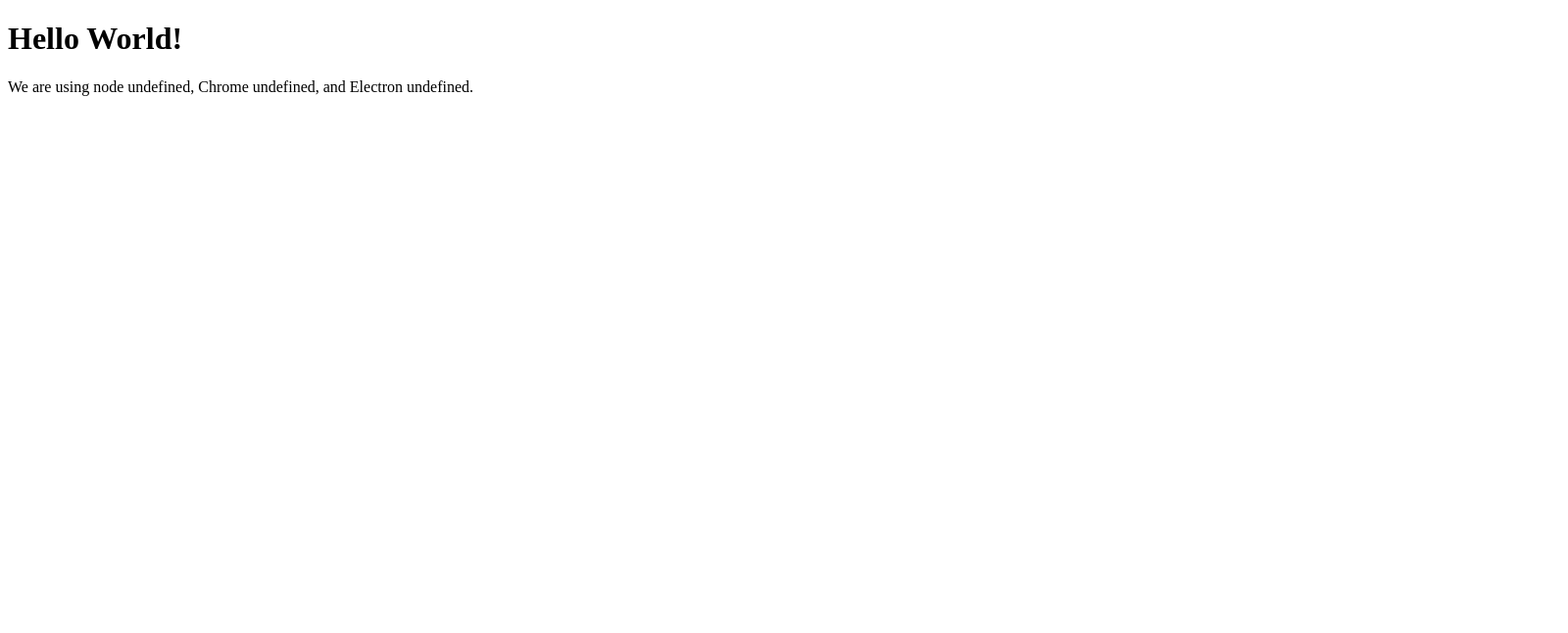
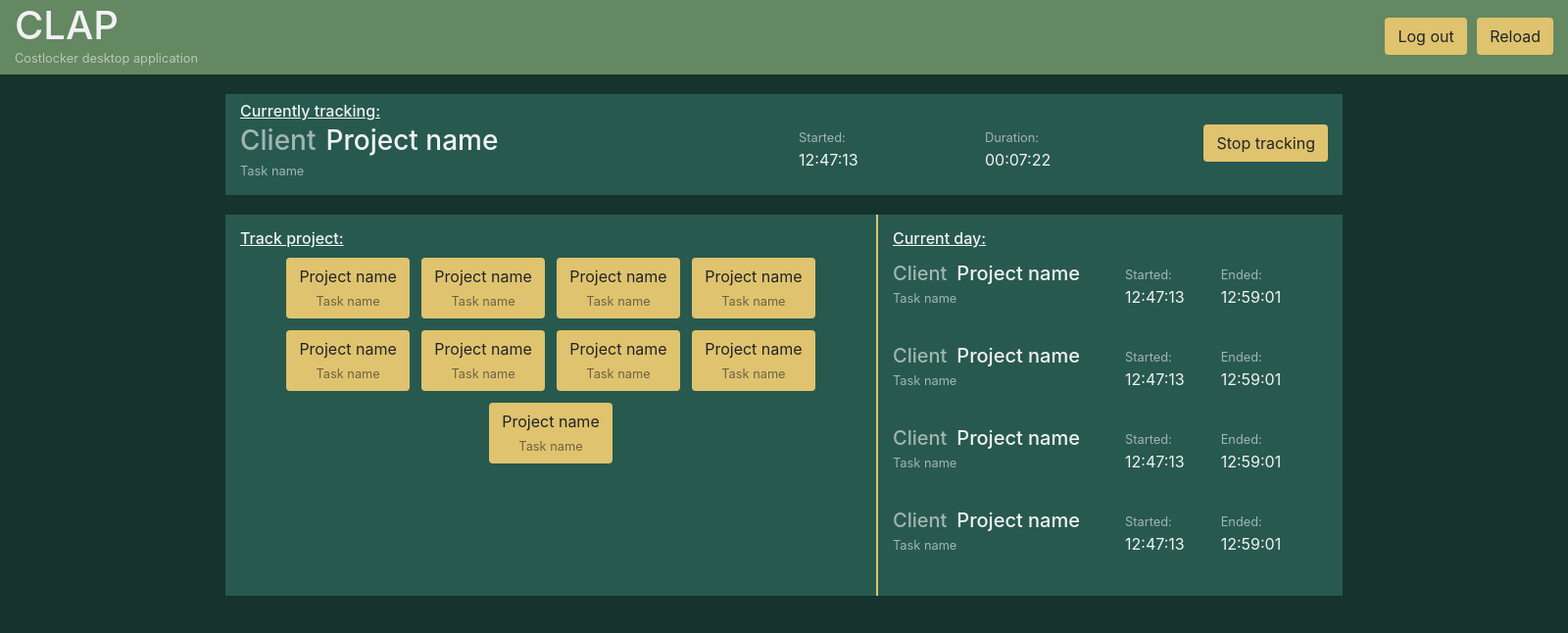
Before and after one commit to LukasMihalciny/clap, an Electron app: page src/pages/index.html in a window 1600 px wide. Shown: the whole page at 98% size. Drawn offline with Linux system fonts and the light colour scheme.

Commit message:
element layout -> html + css

```diff
--- a/main.js
+++ b/main.js
@@ -3,8 +3,8 @@
 function createWindow () {
 	// Create the browser window.
 	const win = new BrowserWindow({
-		width: 1300,
-		height: 700,
+		width: 1600,
+		height: 900,
 		webPreferences: {
 			nodeIntegration: true
 		}
--- /dev/null
+++ b/src/css/index.css
@@ -0,0 +1,84 @@
+body {
+	background-color: #16332D;
+	color: #f2f2f2;
+}
+
+nav {
+	background-color: #648862;
+}
+nav #logo {
+	padding: 6px 15px;
+}
+nav #logo h1 {
+	margin-bottom: 0px;
+	line-height: 1;
+}
+nav .controlls {
+	position: absolute;
+	right: 15px;
+	margin-top: 18px;
+}
+nav .controlls button {
+	margin-left: 6px;
+}
+
+.btn {
+	background-color: #E0C36E;
+}
+.btn:hover, .btn:focus {
+	opacity: 0.8;
+}
+
+#currently_tracking {
+	background-color: #27594F;
+	margin-top: 20px;
+	margin-bottom: 20px;
+	padding-top: 8px;
+	padding-bottom: 8px;
+}
+#currently_tracking h3 {
+	margin-bottom: 0px;
+}
+
+span {
+	padding-right: 10px;
+	opacity: 0.6;
+}
+
+small {
+	opacity: 0.6;
+}
+
+h2 {
+	font-size: 1rem;
+	margin-bottom: 4px;
+	text-decoration: underline;
+}
+
+#projects, #today {
+	background-color: #27594F;
+	padding-top: 15px;
+	padding-bottom: 15px;
+}
+#projects {
+	border-right: 1px solid #E0C36E;
+}
+ #today {
+	border-left: 1px solid #E0C36E;
+}
+
+#projects .btn {
+	margin: 6px 4px;
+}
+
+#project_list > div {
+	margin-top: 10px;
+	margin-bottom: 10px;
+}
+#project_list h5 {
+	margin-bottom: 0px;
+}
+.half {
+	width: 45%;
+	display: inline-block;
+}
--- a/src/pages/index.html
+++ b/src/pages/index.html
@@ -1,17 +1,135 @@
 <!DOCTYPE html>
 <html>
-	<head>
-		<meta charset="UTF-8">
-		<title>Hello World!</title>
-		<!-- https://electronjs.org/docs/tutorial/security#csp-meta-tag -->
-		<meta http-equiv="Content-Security-Policy" content="script-src 'self' 'unsafe-inline';" />
-	</head>
+<head>
+	<meta http-equiv="Content-Security-Policy" content="script-src 'self' 'unsafe-inline';" />
+	<meta charset="UTF-8" />
+	<meta name="viewport" content="width=device-width, initial-scale=1.0" />
+	<meta http-equiv="x-ua-compatible" content="ie=edge" />
+	<meta name="robots" content="noindex" />
+	<meta name="robots" content="nofollow" />
+	<title>Clap</title>
+	<meta name="description" content="Costlocker desktop application" />
+	<meta name="author" content="Lukáš Mihalčiny" />
+
+	<link rel="stylesheet" type="text/css" href="../libraries/bootstrap-4.4.1/bootstrap.min.css">
+	<link rel="stylesheet" type="text/css" href="../css/index.css">
+</head>
 <body>
 
-	<h1>Hello World!</h1>
-	We are using node <script>document.write(process.versions.node)</script>,
-	Chrome <script>document.write(process.versions.chrome)</script>,
-	and Electron <script>document.write(process.versions.electron)</script>.
+	<nav class="nav">
+		<div id="logo">
+			<h1>CLAP</h1>
+			<small>Costlocker desktop application</small>
+		</div>
+		<div class="controlls">
+			<button class="btn">Log out</button>
+			<button class="btn">Reload</button>
+		</div>
+	</nav>
 
+	<div class="container">
+
+		<div id="currently_tracking" class="row">
+			<div class="col-sm-12">
+				<h2>Currently tracking:</h2>
+			</div>
+			<div class="col-md-6">
+				<h3><span>Client</span>Project name</h3>
+				<small>Task name</small>
+			</div>
+			<div class="col-md-2">
+				<small>Started:</small>
+				<p>12:47:13</p>
+			</div>
+			<div class="col-md-2">
+				<small>Duration:</small>
+				<p>00:07:22</p>
+			</div>
+			<div class="col-md-2 text-right">
+				<button class="btn">Stop tracking</button>
+			</div>
+		</div>
+
+		<div id="board" class="row">
+			<div id="projects" class="col-md-7">
+				<h2>Track project:</h2>
+				<div class="text-center">
+					<button class="btn">Project name<br><small>Task name</small></button>
+					<button class="btn">Project name<br><small>Task name</small></button>
+					<button class="btn">Project name<br><small>Task name</small></button>
+					<button class="btn">Project name<br><small>Task name</small></button>
+					<button class="btn">Project name<br><small>Task name</small></button>
+					<button class="btn">Project name<br><small>Task name</small></button>
+					<button class="btn">Project name<br><small>Task name</small></button>
+					<button class="btn">Project name<br><small>Task name</small></button>
+					<button class="btn">Project name<br><small>Task name</small></button>
+				</div>
+			</div>
+			<div id="today" class="col-md-5">
+				<h2>Current day:</h2>
+				<div id="project_list" class="row">
+					<div class="col-sm-6">
+						<h5><span>Client</span>Project name</h5>
+						<small>Task name</small>
+					</div>
+					<div class="col-sm-6">
+						<div class="half">
+							<small>Started:</small>
+							<p>12:47:13</p>
+						</div>
+						<div class="half">
+							<small>Ended:</small>
+							<p>12:59:01</p>
+						</div>
+					</div>
+					<div class="col-sm-6">
+						<h5><span>Client</span>Project name</h5>
+						<small>Task name</small>
+					</div>
+					<div class="col-sm-6">
+						<div class="half">
+							<small>Started:</small>
+							<p>12:47:13</p>
+						</div>
+						<div class="half">
+							<small>Ended:</small>
+							<p>12:59:01</p>
+						</div>
+					</div>
+					<div class="col-sm-6">
+						<h5><span>Client</span>Project name</h5>
+						<small>Task name</small>
+					</div>
+					<div class="col-sm-6">
+						<div class="half">
+							<small>Started:</small>
+							<p>12:47:13</p>
+						</div>
+						<div class="half">
+							<small>Ended:</small>
+							<p>12:59:01</p>
+						</div>
+					</div>
+					<div class="col-sm-6">
+						<h5><span>Client</span>Project name</h5>
+						<small>Task name</small>
+					</div>
+					<div class="col-sm-6">
+						<div class="half">
+							<small>Started:</small>
+							<p>12:47:13</p>
+						</div>
+						<div class="half">
+							<small>Ended:</small>
+							<p>12:59:01</p>
+						</div>
+					</div>
+				</div>
+			</div>
+		</div>
+
+	</div><!-- container end -->
+
+<script src="../js/index.js"></script>
 </body>
 </html>
```
Also changed, not shown: src/js/index.js (added), src/libraries/bootstrap-4.4.1/bootstrap.min.css (added).
